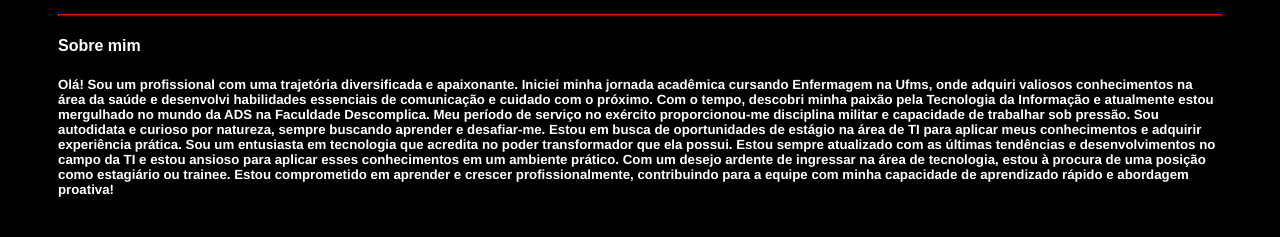
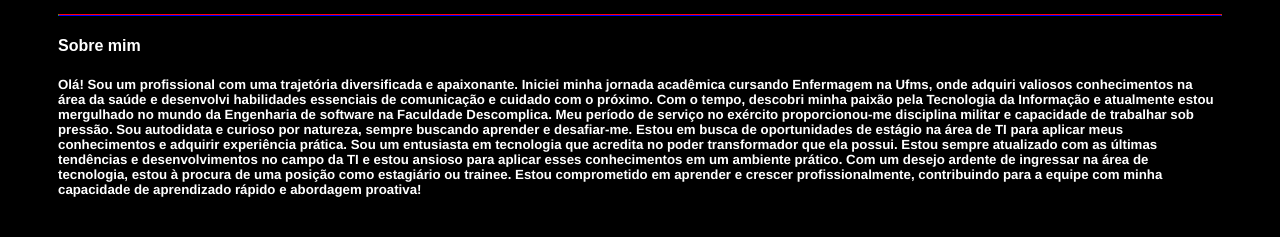
Before and after one commit to Paulocdcm/Curso_HTML_DIO, a plain HTML site: page Exercicio01_Portifolio/index.html in a window 1280 px wide. Shown: the part 463-700 px from the top of the page. Drawn offline with Linux system fonts and the light colour scheme.

Commit message:
Update index.html

```diff
--- a/Exercicio01_Portifolio/index.html
+++ b/Exercicio01_Portifolio/index.html
@@ -42,7 +42,7 @@
 
                 <p>
                      <h5>Olá! Sou um profissional com uma trajetória diversificada e apaixonante. Iniciei minha jornada acadêmica cursando Enfermagem na Ufms, onde adquiri valiosos conhecimentos na área da saúde e desenvolvi habilidades essenciais de comunicação e cuidado com o próximo.
-                         Com o tempo, descobri minha paixão pela Tecnologia da Informação e atualmente estou mergulhado no mundo da <abbr análise e desenvolvimento de sistemas> ADS</abbr> na Faculdade Descomplica. Meu período de serviço no exército proporcionou-me disciplina militar e capacidade de trabalhar sob pressão.
+                         Com o tempo, descobri minha paixão pela Tecnologia da Informação e atualmente estou mergulhado no mundo da Engenharia de software na Faculdade Descomplica. Meu período de serviço no exército proporcionou-me disciplina militar e capacidade de trabalhar sob pressão.
                          Sou autodidata e curioso por natureza, sempre buscando aprender e desafiar-me. Estou em busca de oportunidades de estágio na área de TI para aplicar meus conhecimentos e adquirir experiência prática. Sou um entusiasta em tecnologia que acredita no poder transformador que ela possui. Estou sempre atualizado com as últimas tendências e desenvolvimentos no campo da TI e estou ansioso para aplicar esses conhecimentos em um ambiente prático.
                          Com um desejo ardente de ingressar na área de tecnologia, estou à procura de uma posição como estagiário ou trainee. Estou comprometido em aprender e crescer profissionalmente, contribuindo para a equipe com minha capacidade de aprendizado rápido e abordagem proativa!
                  </h5>  </p>
```
